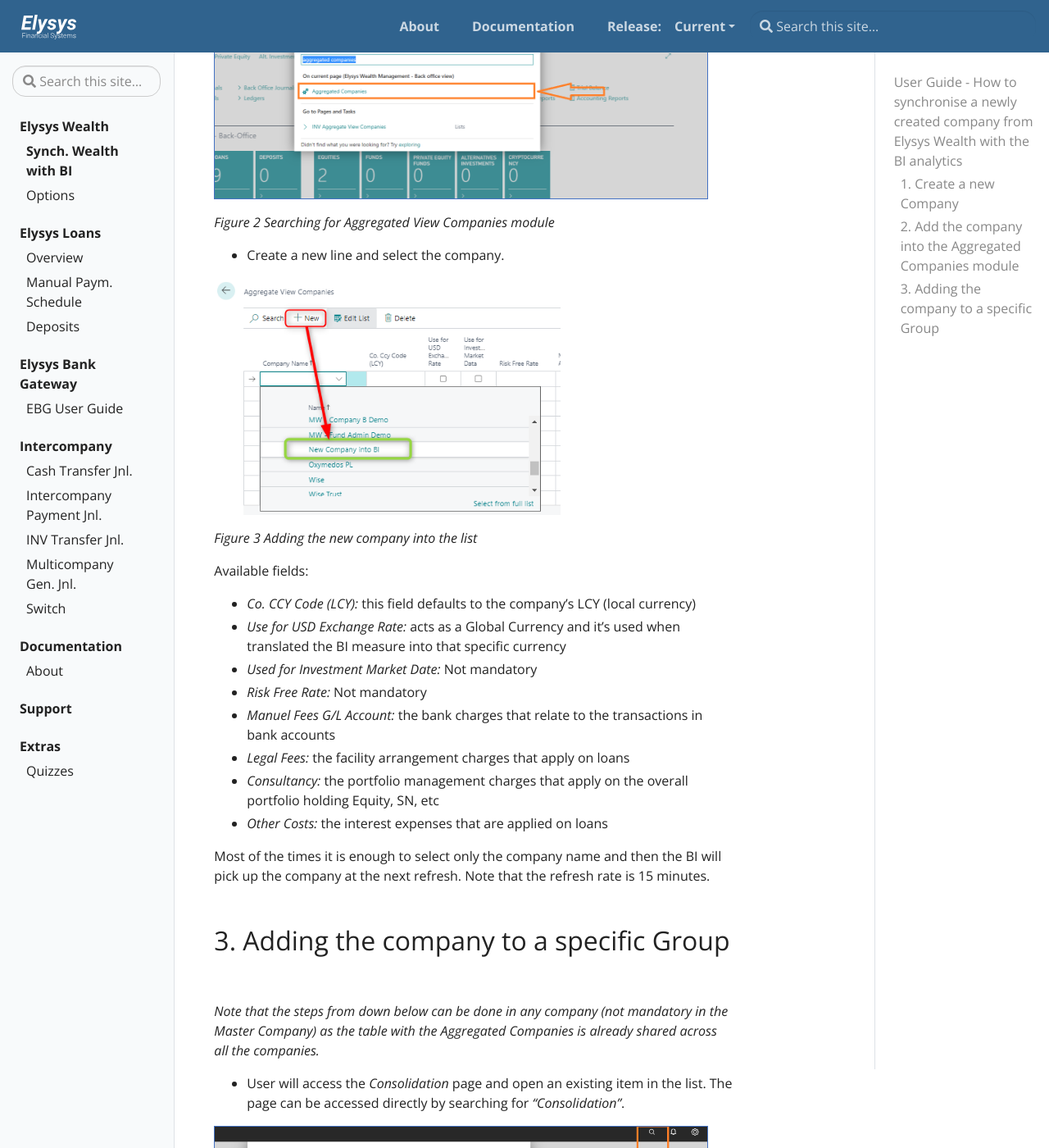
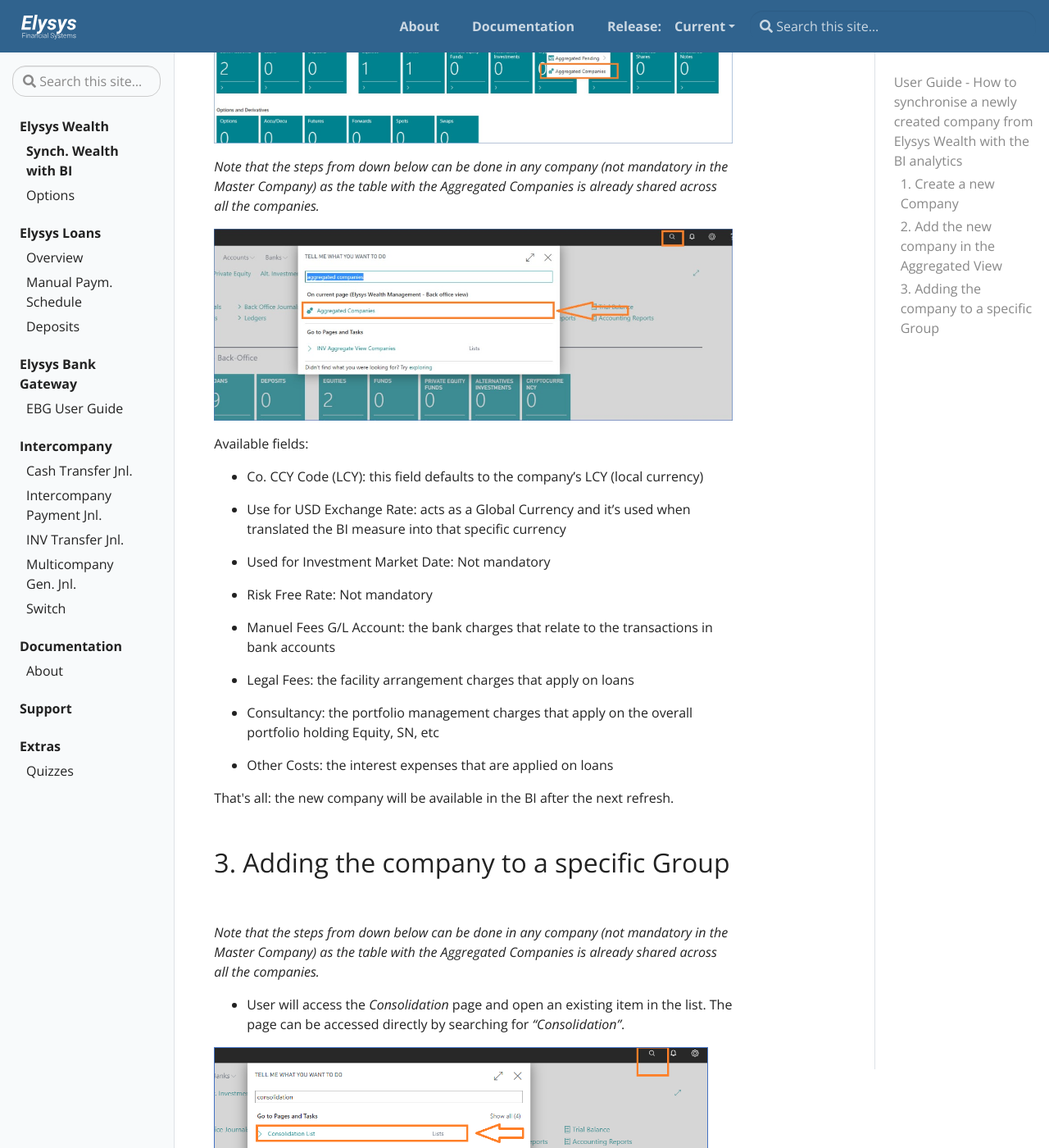
Before and after one commit to Elysys/Docs, a Jekyll site: the page built from _docs/wealth/SynchWealthwithBI.md, in a window 1280 px wide and 1400 px high, scrolled down 1537 px. Shown: the whole window at 82% size. Built offline with Jekyll 4.4.1, drawn with Linux system fonts in a browser that asks for light colours; some of the changed text lies outside the part shown.

Commit message:
US 358 updating SynchNewcompanyWithBI

```diff
--- a/_docs/wealth/SynchWealthwithBI.md
+++ b/_docs/wealth/SynchWealthwithBI.md
@@ -8,42 +8,62 @@ description: How to synchronise a newly created company from Elysys Wealth with
 ![/assets/img/ElysysLoansLogo.png](../../assets/img/ElysysWealthLogo.png)
 # **User Guide  - How to synchronise a newly created company from Elysys Wealth with the BI analytics**
 
+This document describes how to add a new company in the synchronisation
+process for the BI (Business Intelligence).
+
 ## 1. Create a new Company
-User can create a new company by:
 
-- Copying an existing company,
-- Creating a new company from scratch.
+There several options for creating a new company:
 
-![/assets/img/ListCompanies.png](../../assets/img/ListCompanies.png)
+-   Copying an existing company,
 
-*Figure 1 Companies list*
-## 2. Add the company into the Aggregated Companies module
-*Note that the steps from down below can be done in any company (not mandatory in the Master Company) as the table with the Aggregated Companies is already shared across all the companies.*
+-   Creating a new company from scratch
 
-- User will access the *Aggregate View Companies* page and add the newly created company into the list. The page can be accessed directly by searching for *“Aggregated Companies”*.
+![](../../assets/img/SynchNewCompanyBI/image001.jpg)
 
-![/assets/img/AggregateCompaniesSetup.png](../../assets/img/AggregateCompaniesSetup.png)
+## 2. Add the new company in the Aggregated View
 
-*Figure 2 Searching for Aggregated View Companies module*
+Access the Aggregate View Companies page and add the newly created
+company into the list. The page can be opened directly by searching for
+*"Aggregated Companies".*
 
-- Create a new line and select the company.
+The page can also be accessed by accessing ***Home page Actions:
+Aggregate Aggregate Companies** (while using the Elysys Back-Office
+profile).*
 
-![/assets/img/AggCompaniesPage.png](../../assets/img/AggCompaniesPage.png)
+![](../../assets/img/SynchNewCompanyBI/image002.jpg)
 
-*Figure 3 Adding the new company into the list*
+*Note that the steps from down below can be done in any company (not
+mandatory in the Master Company) as the table with the Aggregated
+Companies is already shared across all the companies.*
+
+![](../../assets/img/SynchNewCompanyBI/image003.jpg)
 
 Available fields:
 
-- *Co. CCY Code (LCY):* this field defaults to the company’s LCY (local currency)
-- *Use for USD Exchange Rate:* acts as a Global Currency and it’s used when translated the BI measure into that specific currency
-- *Used for Investment Market Date:* Not mandatory
-- *Risk Free Rate:* Not mandatory
-- *Manuel Fees G/L Account:* the bank charges that relate to the transactions in bank accounts
-- *Legal Fees:* the facility arrangement charges that apply on loans
-- *Consultancy:* the portfolio management charges that apply on the overall portfolio holding Equity, SN, etc
-- *Other Costs:* the interest expenses that are applied on loans
+-   Co. CCY Code (LCY): this field defaults to the company's LCY (local
+    currency)
 
-Most of the times it is enough to select only the company name and then the BI will pick up the company at the next refresh. Note that the refresh rate is 15 minutes.
+-   Use for USD Exchange Rate: acts as a Global Currency and it's used
+    when translated the BI measure into that specific currency
+
+-   Used for Investment Market Date: Not mandatory
+
+-   Risk Free Rate: Not mandatory
+
+-   Manuel Fees G/L Account: the bank charges that relate to the
+    transactions in bank accounts
+
+-   Legal Fees: the facility arrangement charges that apply on loans
+
+-   Consultancy: the portfolio management charges that apply on the
+    overall portfolio holding Equity, SN, etc
+
+-   Other Costs: the interest expenses that are applied on loans
+
+That\'s all: the new company will be available in the BI after the next
+refresh.
+
 ## 3. Adding the company to a specific Group
 *Note that the steps from down below can be done in any company (not mandatory in the Master Company) as the table with the Aggregated Companies is already shared across all the companies.*
 
```
Also changed, not shown: assets/img/SynchNewCompanyBI/image001.jpg (added), assets/img/SynchNewCompanyBI/image002.jpg (added), assets/img/SynchNewCompanyBI/image003.jpg (added).
